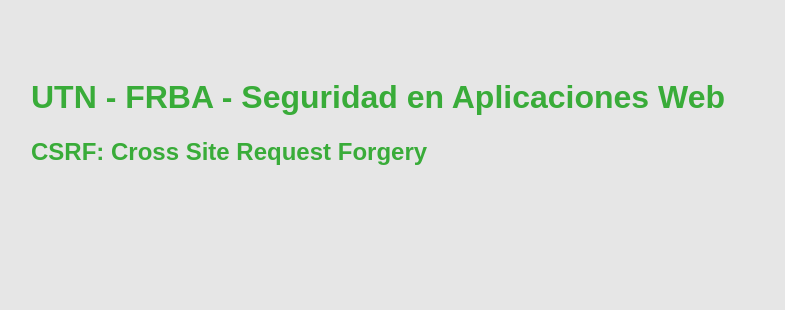
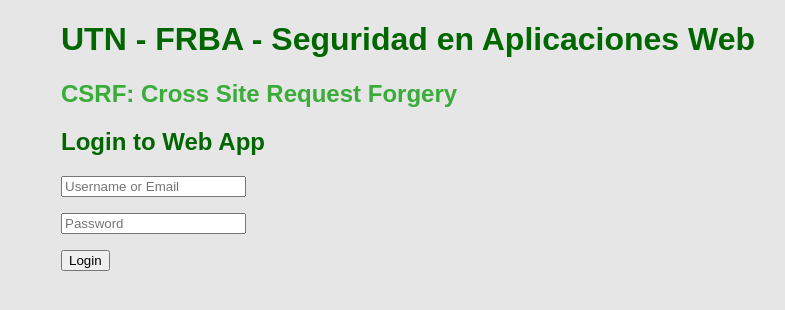
Before and after one commit to aniPerezG/csrf, a plain HTML site: page index.html in a window 1280 px wide. Shown: the whole page, without its empty margins (47-832 px from the left). Drawn offline with Linux system fonts and the light colour scheme.

Commit message:
add login to html

```diff
--- a/index.html
+++ b/index.html
@@ -9,13 +9,16 @@ body {
 
 }
 
-h1, h2 {
+h2 {
     color: rgb(57, 172, 57);
-    margin-left: 20px;
+}
+
+h1 {
+	color: rgb(0, 102, 0);
 }
 
 div {
-	padding: 50px;
+	padding-left: 100px;
 }
 
 </style>
@@ -27,5 +30,16 @@ div {
 
 	<h2>CSRF: Cross Site Request Forgery</h2>
 </div>
+<section class="container">
+   <div class="login">
+     <h1>Login to Web App</h1>
+     <form method="post" action="ndex.html">
+       <p><input type="text" name="login" value="" placeholder="Username or Email"></p>
+       <p><input type="password" name="password" value="" placeholder="Password"></p>
+       <p class="submit"><input type="submit" name="commit" value="Login"></p>
+     </form>
+   </div>
+   <div>
+</section>
 </body>
 </html>
```
Also changed, not shown: server.js (+0 -34 lines).
